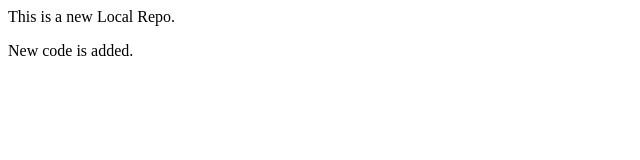
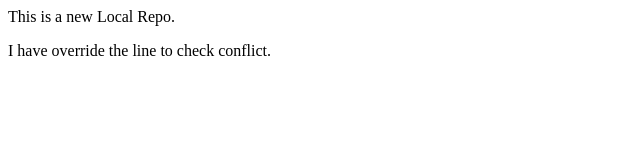
Before and after one commit to Krijankhatri/from_localrepo, a plain HTML site: page index.html in a window 1280 px wide. Shown: the whole page, without its empty margins (0-640 px from the left). Drawn offline with Linux system fonts and the light colour scheme.

Commit message:
Checking conflict

```diff
--- a/index.html
+++ b/index.html
@@ -1,2 +1,2 @@
 <p>This is a new Local Repo.</p>
-<p>New code is added.</p>
+<p>I have override the line to check conflict.</p>
```
